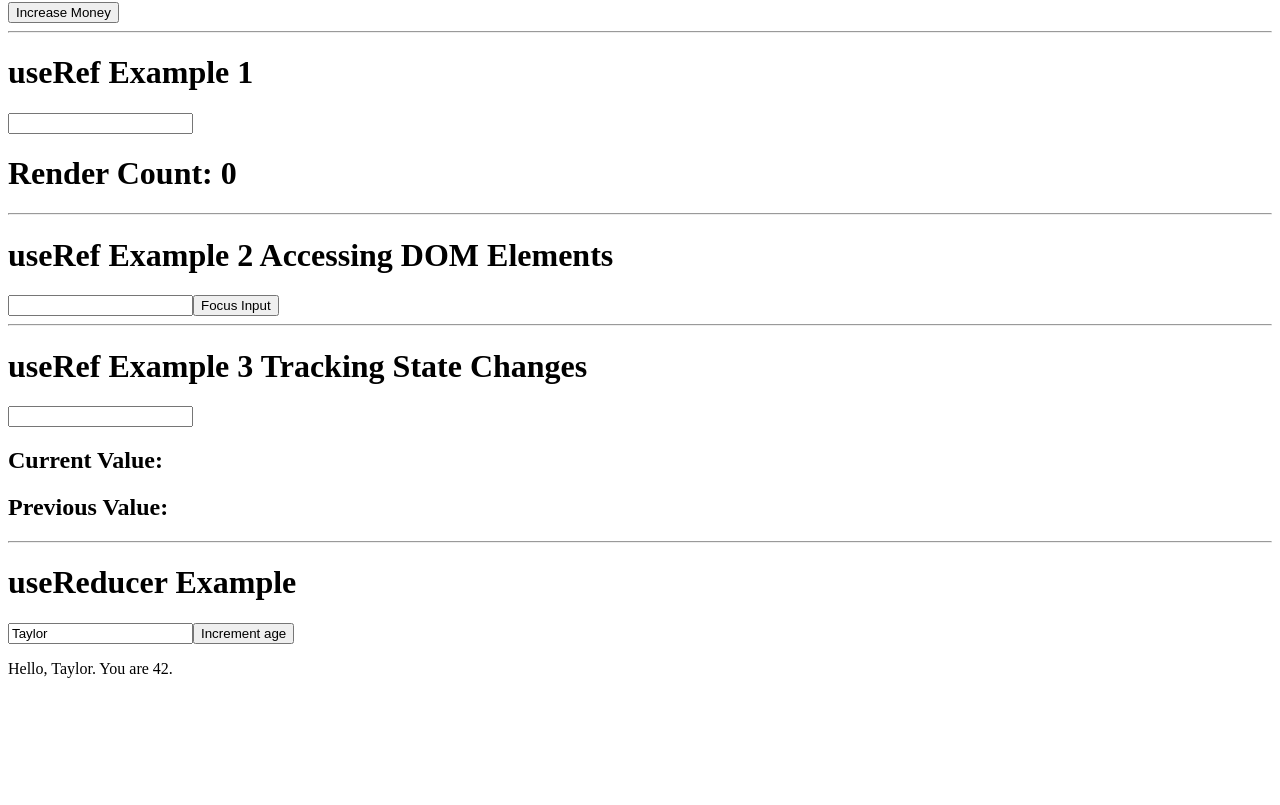
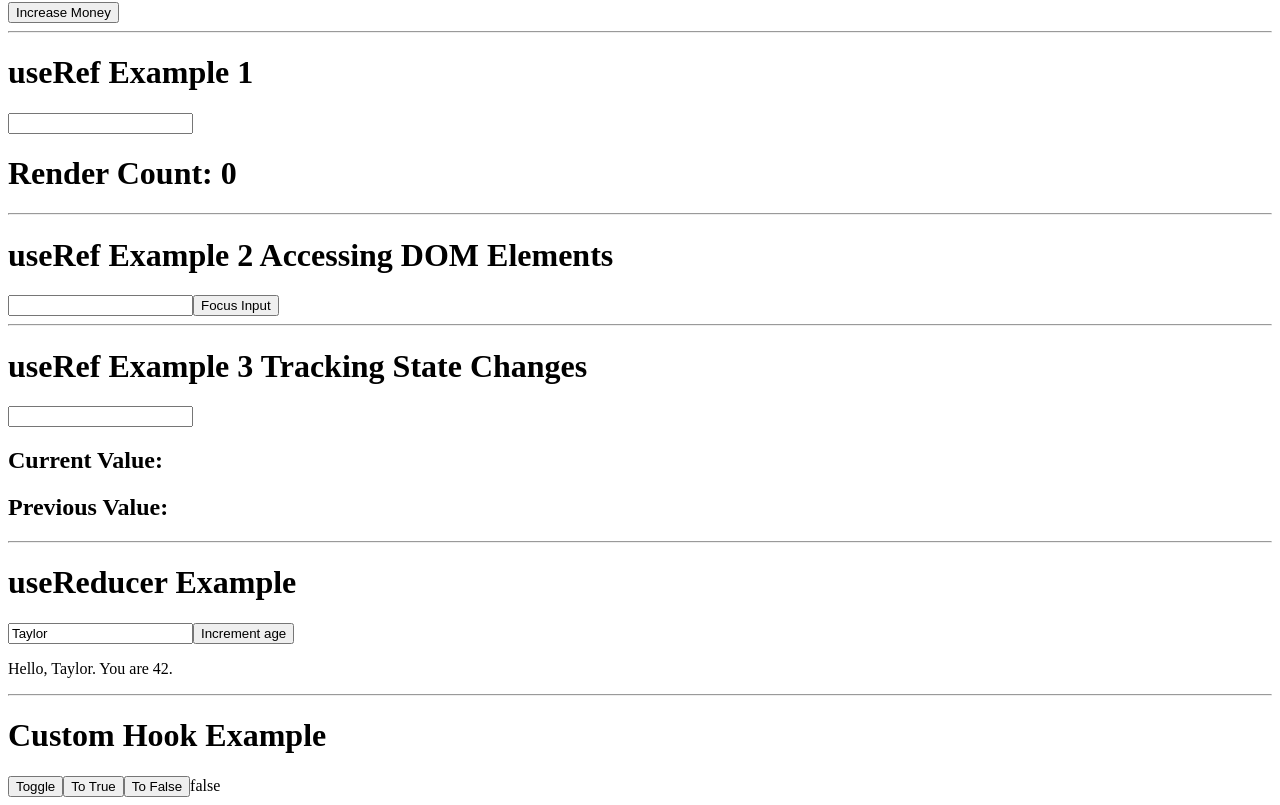
Before and after one commit to justincgreen/react-roadmap, a React (Vite) app: page / in a window 1280 px wide. Shown: the part 587-1392 px from the top of the page. Before the commit the page ends 1281 px from the top, so only its background shows below. Built offline with nearby package versions, Linux system fonts and the light colour scheme.

Commit message:
custom hook

```diff
--- a/src/App.jsx
+++ b/src/App.jsx
@@ -12,6 +12,7 @@ import UseRefExample from "./hooks/useRefExample"
 import UseRefExampleTwo from "./hooks/useRefExampleTwo"
 import UseRefExampleThree from "./hooks/useRefExampleThree"
 import UseReducerExample from "./hooks/UseReducerExample"
+import CustomHook from "./hooks/CustomHook"
 
 
 function App() {
@@ -42,6 +43,9 @@ function App() {
       <hr />
       <h1>useReducer Example</h1>
       <UseReducerExample />
+      <hr />
+      <h1>Custom Hook Example</h1>
+      <CustomHook />
     </>
   )
 }
--- /dev/null
+++ b/src/hooks/CustomHook.jsx
@@ -0,0 +1,21 @@
+import { useState } from 'react'
+import { useBoolean } from './UseBoolean'
+export default function CustomHook() {
+  const [isToggle, { setToggle, setTrue, setFalse }] = useBoolean(false);
+
+  return (
+    <div>
+      <button type="button" onClick={setToggle}>
+        Toggle
+      </button>
+      <button type="button" onClick={setTrue}>
+        To True
+      </button>
+      <button type="button" onClick={setFalse}>
+        To False
+      </button>
+
+      {isToggle.toString()}
+    </div>
+  )
+}
--- /dev/null
+++ b/src/hooks/UseBoolean.jsx
@@ -0,0 +1,18 @@
+import { useState } from 'react'
+
+export const useBoolean= (initialState = false) => {
+  const [state, setState] = useState(initialState);
+
+  const handleTrue = () => setState(true);
+  const handleFalse = () => setState(false);
+  const handleToggle = () => setState(!state);
+
+  return [
+    state,
+    {
+      setTrue: handleTrue,
+      setFalse: handleFalse,
+      setToggle: handleToggle,
+    },
+  ];
+};
```
